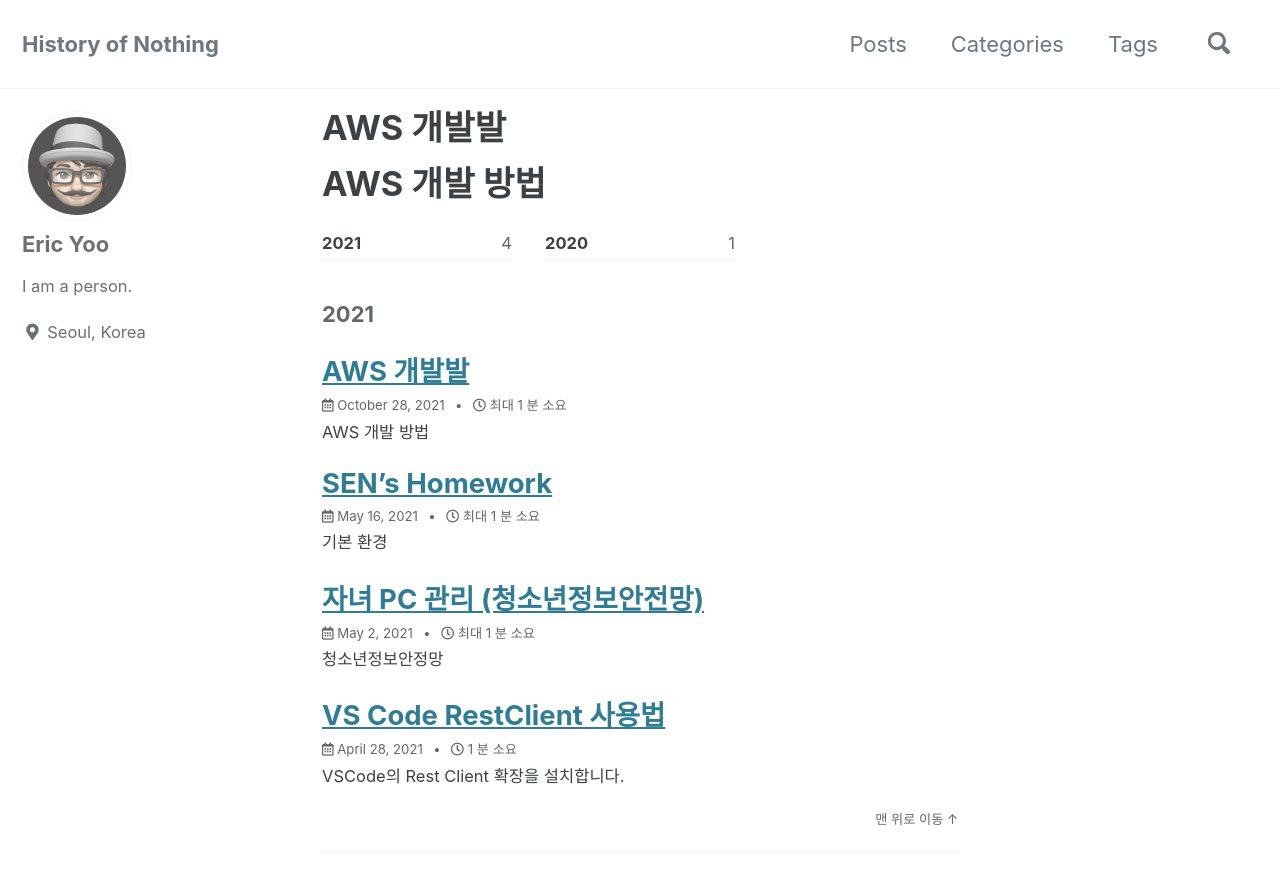
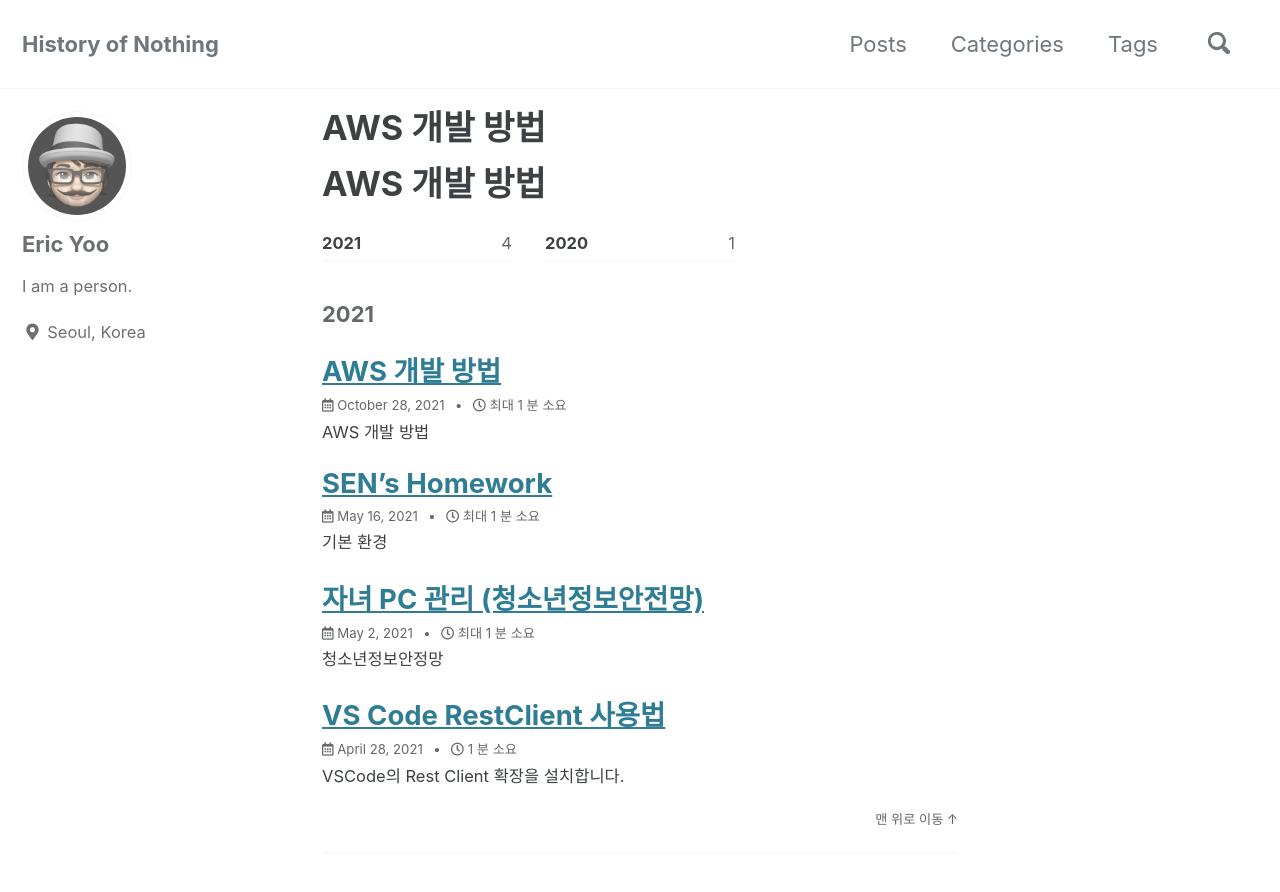
Before and after one commit to yoosungung/yoosungung.github.io, a Jekyll site: the page built from _posts/2021-10-28-AWA-개발-방법.md, in a window 1280 px wide and 900 px high. Shown: the top 892 px of the window. Built offline with Jekyll 4.4.1, drawn with Linux system fonts in a browser that asks for light colours; cached includes are drawn as plain includes.

Commit message:
Update 2021-10-28-AWA-개발-방법.md

```diff
--- a/_posts/2021-10-28-AWA-개발-방법.md
+++ b/_posts/2021-10-28-AWA-개발-방법.md
@@ -1,6 +1,6 @@
 ---
 layout: posts
-title: AWS 개발발
+title: AWS 개발 방법
 categories: [AWS]
 tags: [AWS, Vue, Serverless, Lambda, ApiGateway]
 ---
```
